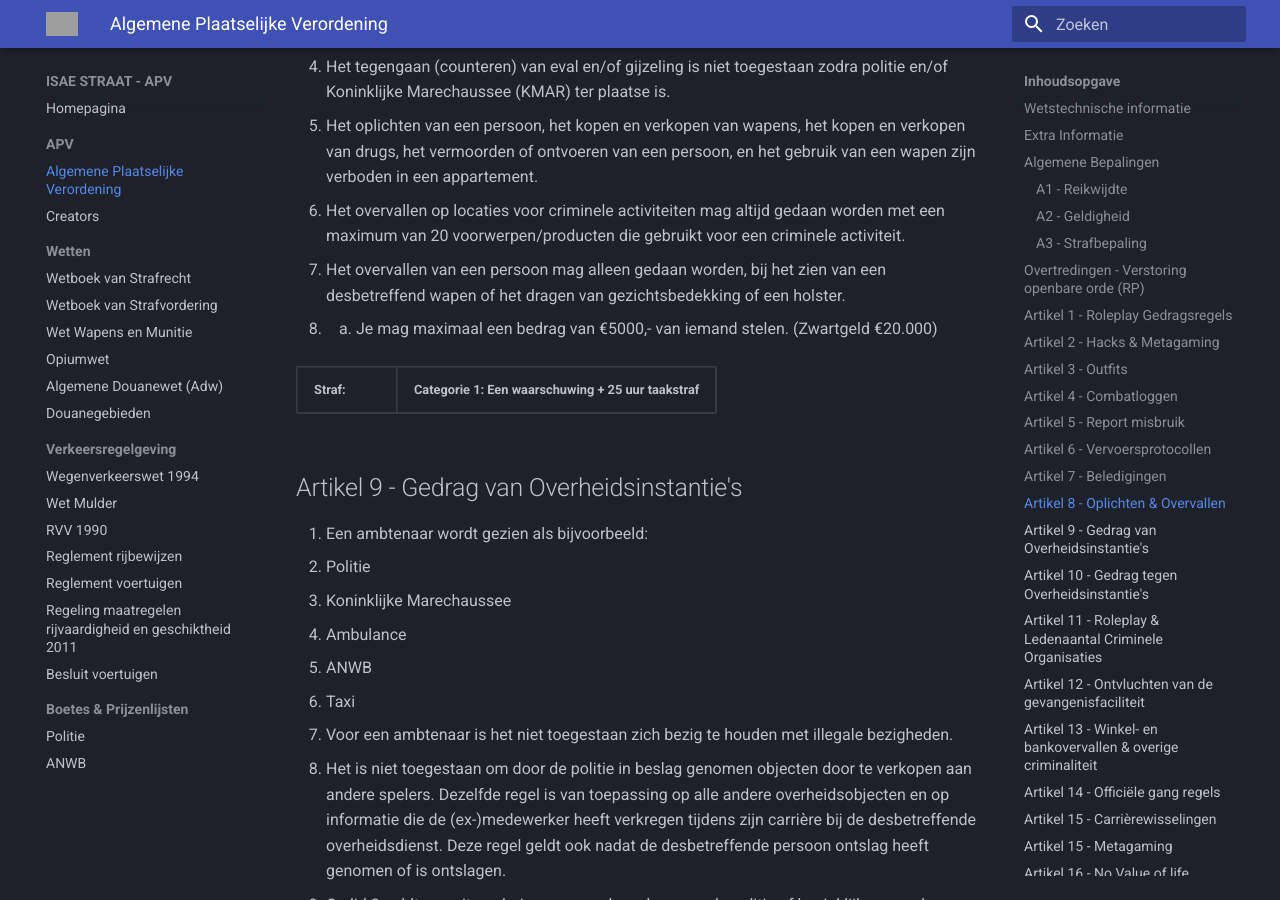
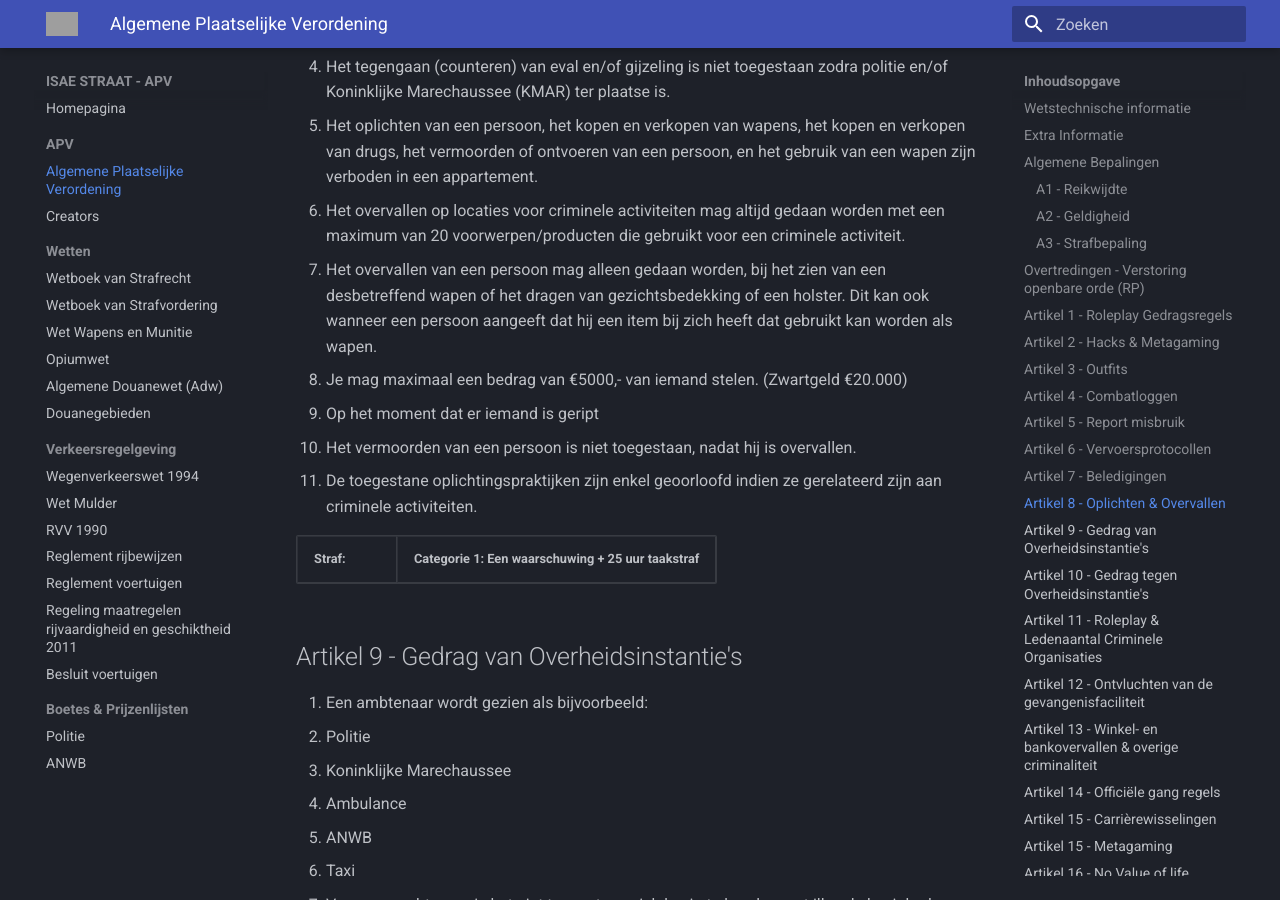
Before and after one commit to Mulamoess/isaestraatapv.github.io, an MkDocs documentation site: the page built from docs/APV/APV.md, in a window 1280 px wide and 900 px high, scrolled down 6428 px. Built offline with MkDocs 1.6.1 and Material for MkDocs 9.7.7, drawn with Linux system fonts in a browser that asks for light colours; grey boxes are pictures that could not be loaded.

Commit message:
Update 2.0fdsf

```diff
--- a/docs/APV/APV.md
+++ b/docs/APV/APV.md
@@ -211,9 +211,11 @@
 4. Het tegengaan (counteren) van eval en/of gijzeling is niet toegestaan zodra politie en/of Koninklijke Marechaussee (KMAR) ter plaatse is.
 5. Het oplichten van een persoon, het kopen en verkopen van wapens, het kopen en verkopen van drugs, het vermoorden of ontvoeren van een persoon, en het gebruik van een wapen zijn verboden in een appartement.
 6. Het overvallen op locaties voor criminele activiteiten mag altijd gedaan worden met een maximum van 20 voorwerpen/producten die gebruikt voor  een criminele activiteit.
-7. Het overvallen van een persoon mag alleen gedaan worden, bij het zien van een desbetreffend wapen of het dragen van gezichtsbedekking of een holster.
-8. 7. Je mag maximaal een bedrag van €5000,- van iemand stelen. (Zwartgeld €20.000)
-
+7. Het overvallen van een persoon mag alleen gedaan worden, bij het zien van een desbetreffend wapen of het dragen van gezichtsbedekking of een holster. Dit kan ook wanneer een persoon aangeeft dat hij een item bij zich heeft dat gebruikt kan worden als wapen.
+8. Je mag maximaal een bedrag van €5000,- van iemand stelen. (Zwartgeld €20.000)
+9. Op het moment dat er iemand is geript
+10. Het vermoorden van een persoon is niet toegestaan, nadat hij is overvallen.
+11. De toegestane oplichtingspraktijken zijn enkel geoorloofd indien ze gerelateerd zijn aan criminele activiteiten.
 
 
 <table border="1">
```
